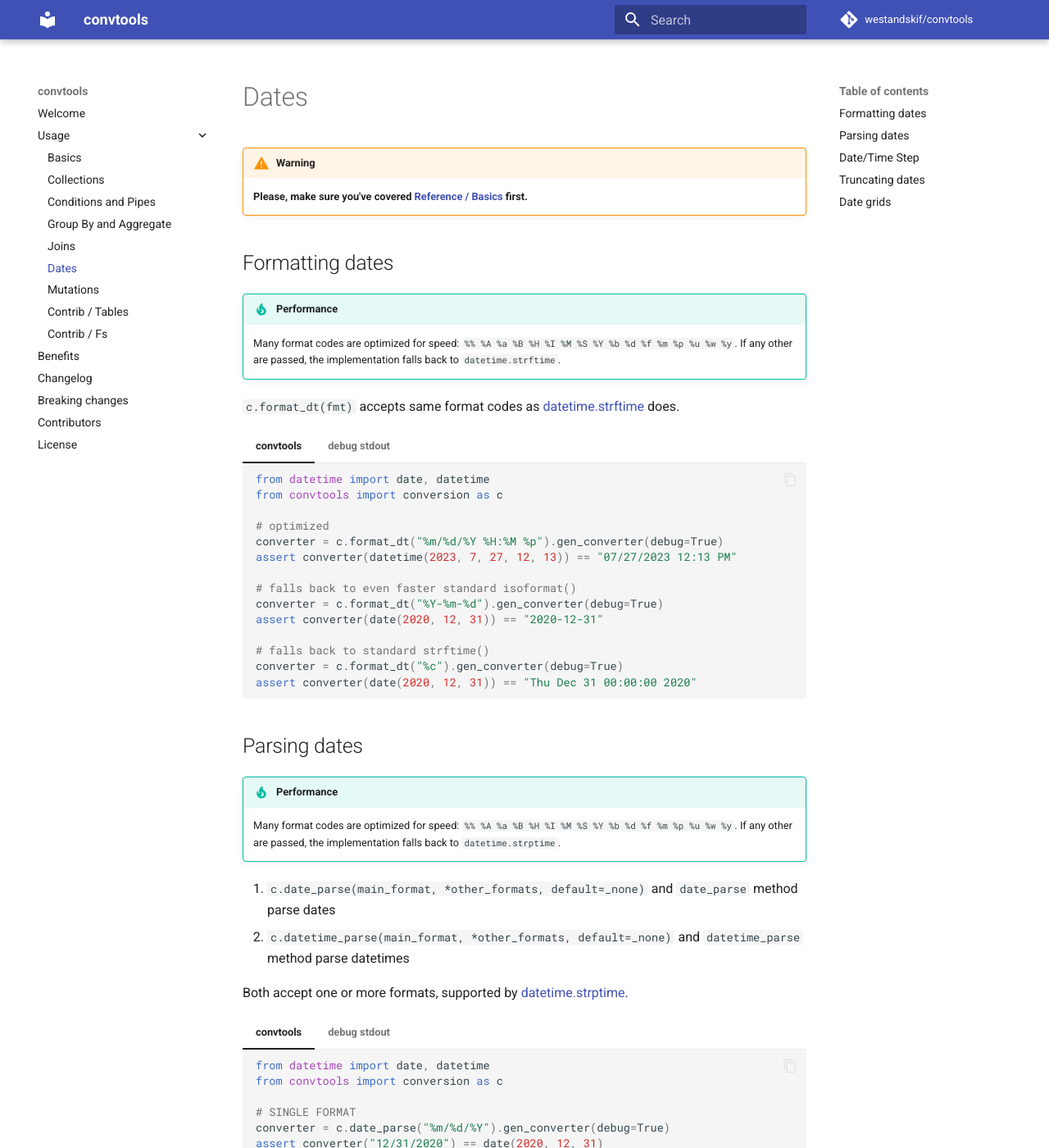
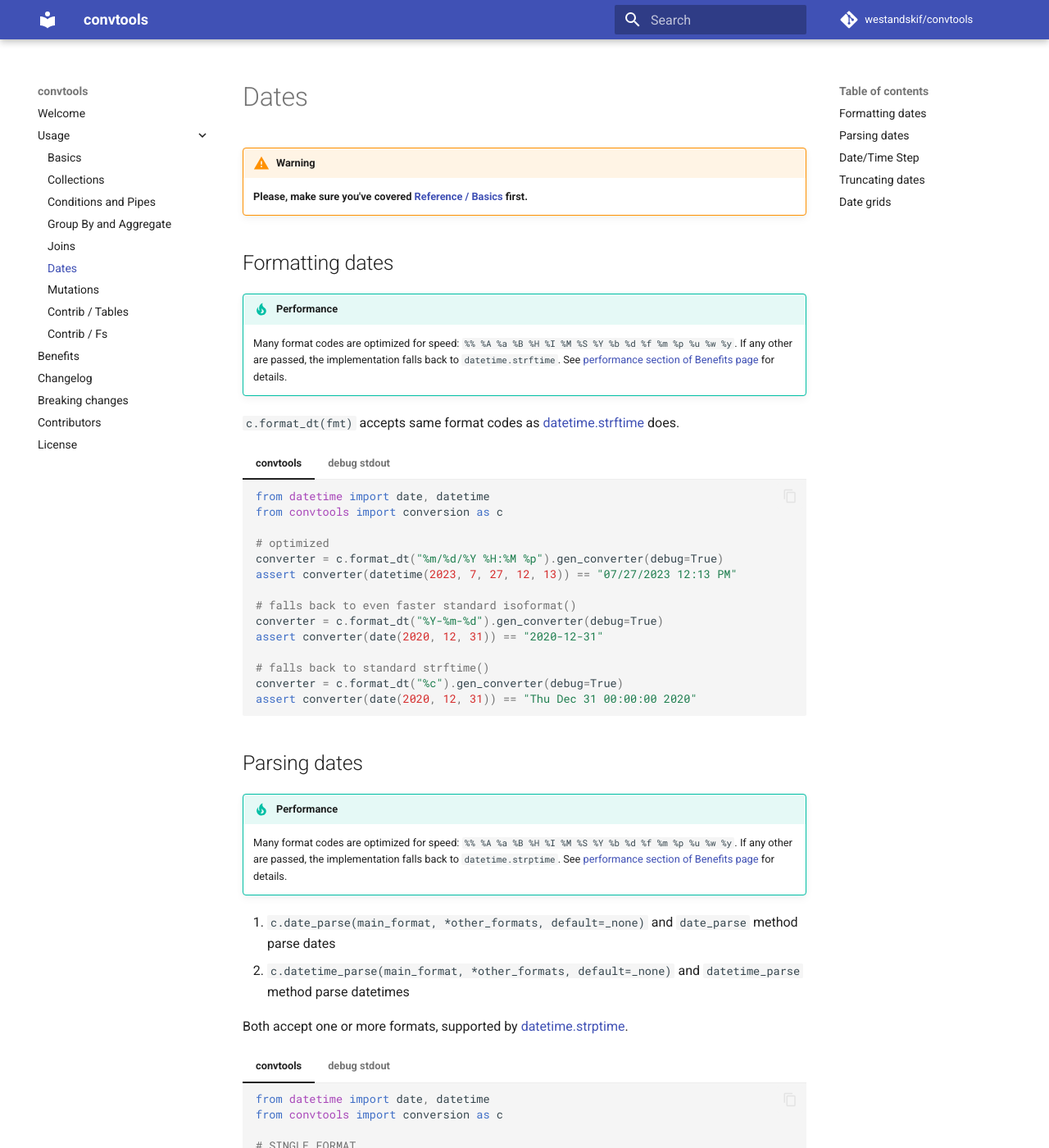
Before and after one commit to westandskif/convtools, an MkDocs documentation site: the page built from docs/dates.md, in a window 1280 px wide and 1400 px high. Shown: the whole window at 82% size. Built offline with MkDocs 1.6.1 and Material for MkDocs 9.7.7, drawn with Linux system fonts in a browser that asks for light colours; comment, search, counter and statistics services are not loaded.

Commit message:
docs: added links to performance section

```diff
--- a/docs/dates.md
+++ b/docs/dates.md
@@ -10,6 +10,7 @@
 
     Many format codes are optimized for speed: `%% %A %a %B %H %I %M %S %Y %b %d %f %m %p %u %w %y`.
     If any other are passed, the implementation falls back to `datetime.strftime`.
+    See [performance section of Benefits page](benefits.md) for details.
 
 `c.format_dt(fmt)` accepts same format codes as
 [datetime.strftime](https://docs.python.org/3/library/datetime.html#strftime-and-strptime-format-codes) does.
@@ -22,6 +23,7 @@
 
     Many format codes are optimized for speed: `%% %A %a %B %H %I %M %S %Y %b %d %f %m %p %u %w %y`.
     If any other are passed, the implementation falls back to `datetime.strptime`.
+    See [performance section of Benefits page](benefits.md) for details.
 
 1. `c.date_parse(main_format, *other_formats, default=_none)` and `date_parse`
    method parse dates
```
